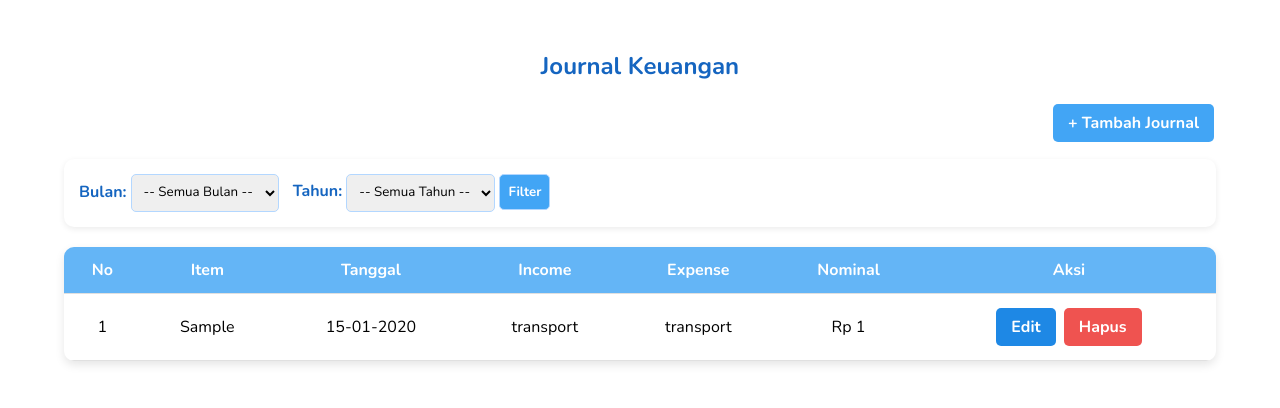
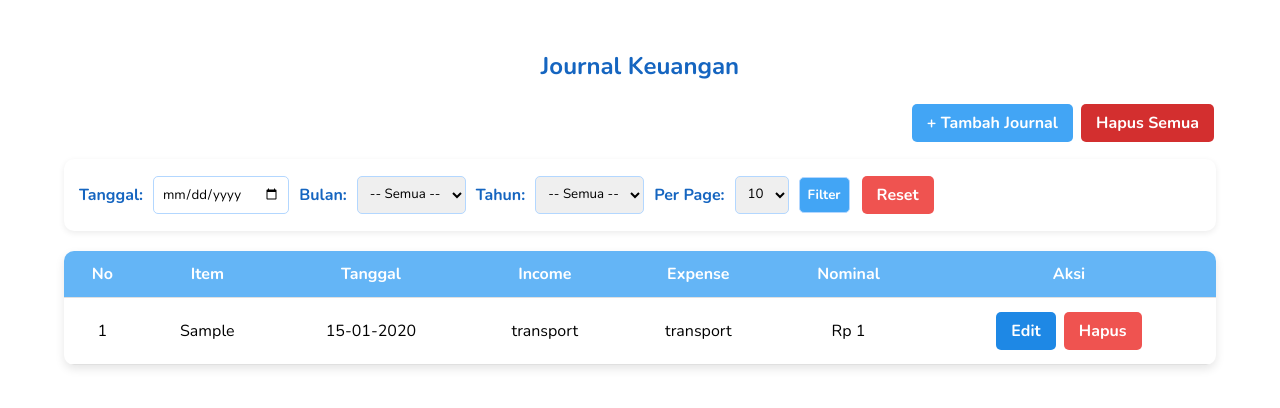
Before and after one commit to Food777/Laporan_Keuangan, a PHP site: page / in a window 1280 px wide. Shown: the top 408 px of the page. Run offline with PHP 8.4, Linux system fonts and the light colour scheme; data comes from the database, SQL or seed files in the repository; tables that the repository leaves empty hold one stand-in row (values such as "Sample post").

Commit message:
Add files via upload
manambahkan combo box untuk pagination dan faker untuk mengetest dummy data

```diff
--- a/index.php
+++ b/index.php
@@ -6,23 +6,49 @@ function rupiah($angka) {
     return "Rp " . number_format($angka, 0, ',', '.');
 }
 
-/* ===== FILTER BULAN & TAHUN ===== */
-$filter_bulan = $_GET['bulan'] ?? '';
-$filter_tahun = $_GET['tahun'] ?? '';
+/* ===== HAPUS SEMUA ===== */
+if(isset($_GET['delete_all']) && $_GET['delete_all'] == 'true'){
+    mysqli_query($con, "DELETE FROM journal");
+    header("Location: index.php");
+    exit;
+}
+
+/* ===== FILTER ===== */
+$filter_tanggal = $_GET['tanggal'] ?? '';
+$filter_bulan   = $_GET['bulan'] ?? '';
+$filter_tahun   = $_GET['tahun'] ?? '';
+$perPage        = $_GET['per_page'] ?? 10; // default 10
+$page           = $_GET['page'] ?? 1;
 
 $where = [];
 
-if (!empty($filter_bulan)) {
-    $where[] = "MONTH(j.tanggal) = '$filter_bulan'";
-}
-
-if (!empty($filter_tahun)) {
-    $where[] = "YEAR(j.tanggal) = '$filter_tahun'";
+if (!empty($filter_tanggal)) {
+    $where[] = "j.tanggal = '$filter_tanggal'";
+} else {
+    if (!empty($filter_bulan)) $where[] = "MONTH(j.tanggal) = '$filter_bulan'";
+    if (!empty($filter_tahun))  $where[] = "YEAR(j.tanggal) = '$filter_tahun'";
 }
 
 $whereSQL = count($where) ? "WHERE " . implode(" AND ", $where) : "";
 
-/* ===== QUERY ===== */
+/* ===== PAGINATION ===== */
+$totalResult = mysqli_query($con, "SELECT COUNT(*) as total FROM journal j $whereSQL");
+$totalRow = mysqli_fetch_assoc($totalResult);
+$totalRecords = $totalRow['total'];
+
+if($perPage === 'all'){
+    $perPageSQL = '';
+    $totalPages = 1;
+    $no = 1;
+} else {
+    $perPage = (int)$perPage;
+    $page = (int)$page;
+    $totalPages = ceil($totalRecords / $perPage);
+    $perPageSQL = "LIMIT " . (($page-1)*$perPage) . ", $perPage";
+    $no = (($page-1)*$perPage) + 1;
+}
+
+/* ===== QUERY DATA ===== */
 $journal_result = mysqli_query($con, "
     SELECT j.id, j.item, j.tanggal,
            i.name AS income_name,
@@ -80,6 +106,7 @@ $journal_result = mysqli_query($con, "
         a.add { background: #42A5F5; }
         a.edit { background: #1E88E5; }
         a.delete { background: #EF5350; }
+        a.delete-all { background: #D32F2F; }
 
         form {
             background: #FFFFFF;
@@ -87,6 +114,10 @@ $journal_result = mysqli_query($con, "
             border-radius: 10px;
             margin-bottom: 20px;
             box-shadow: 0 2px 6px rgba(0,0,0,0.08);
+            display: flex;
+            flex-wrap: wrap;
+            align-items: center;
+            gap: 10px;
         }
 
         label {
@@ -94,7 +125,7 @@ $journal_result = mysqli_query($con, "
             color: #1565C0;
         }
 
-        select, button {
+        input, select, button {
             padding: 8px;
             border-radius: 5px;
             border: 1px solid #B3D7FF;
@@ -144,33 +208,44 @@ $journal_result = mysqli_query($con, "
 
     <div class="top-bar">
         <a href="add.php" class="button add">+ Tambah Journal</a>
+        <a href="?delete_all=true" class="button delete-all" onclick="return confirm('Yakin ingin menghapus semua data?');">Hapus Semua</a>
     </div>
 
-    <!-- FILTER BULAN & TAHUN -->
     <form method="get">
+        <label>Tanggal:</label>
+        <input type="date" name="tanggal" value="<?= htmlspecialchars($filter_tanggal) ?>">
+
         <label>Bulan:</label>
         <select name="bulan">
-            <option value="">-- Semua Bulan --</option>
-            <?php
-            for ($b = 1; $b <= 12; $b++) {
+            <option value="">-- Semua --</option>
+            <?php for ($b = 1; $b <= 12; $b++):
                 $selected = ($filter_bulan == $b) ? 'selected' : '';
                 echo "<option value='$b' $selected>" . date("F", mktime(0,0,0,$b,1)) . "</option>";
-            }
-            ?>
+            endfor; ?>
         </select>
 
-        <label style="margin-left:10px;">Tahun:</label>
+        <label>Tahun:</label>
         <select name="tahun">
-            <option value="">-- Semua Tahun --</option>
-            <?php
-            for ($t = date('Y'); $t >= 2020; $t--) {
+            <option value="">-- Semua --</option>
+            <?php for ($t = date('Y'); $t >= 2020; $t--):
                 $selected = ($filter_tahun == $t) ? 'selected' : '';
                 echo "<option value='$t' $selected>$t</option>";
+            endfor; ?>
+        </select>
+
+        <label>Per Page:</label>
+        <select name="per_page" onchange="this.form.submit()">
+            <?php
+            $options = [10,20,30,40,50,'all'];
+            foreach($options as $opt){
+                $selected = ($perPage == $opt) ? 'selected' : '';
+                echo "<option value='$opt' $selected>$opt</option>";
             }
             ?>
         </select>
 
         <button type="submit">Filter</button>
+        <a href="index.php" class="button delete">Reset</a>
     </form>
 
     <table>
@@ -186,19 +261,17 @@ $journal_result = mysqli_query($con, "
 
         <?php
         if ($journal_result->num_rows > 0) {
-            $no = 1;
             while ($row = $journal_result->fetch_assoc()) {
                 echo "<tr>";
                 echo "<td>$no</td>";
-                echo "<td>{$row['item']}</td>";
+                echo "<td>".htmlspecialchars($row['item'])."</td>";
                 echo "<td>" . date('d-m-Y', strtotime($row['tanggal'])) . "</td>";
-                echo "<td>{$row['income_name']}</td>";
-                echo "<td>{$row['expense_name']}</td>";
+                echo "<td>".htmlspecialchars($row['income_name'])."</td>";
+                echo "<td>".htmlspecialchars($row['expense_name'])."</td>";
                 echo "<td>" . rupiah($row['nominal']) . "</td>";
                 echo "<td>
                         <a href='edit.php?id={$row['id']}' class='button edit'>Edit</a>
-                        <a href='delete.php?id={$row['id']}' class='button delete'
-                           onclick=\"return confirm('Yakin ingin hapus?');\">Hapus</a>
+                        <a href='delete.php?id={$row['id']}' class='button delete' onclick=\"return confirm('Yakin ingin hapus?');\">Hapus</a>
                       </td>";
                 echo "</tr>";
                 $no++;
@@ -208,6 +281,20 @@ $journal_result = mysqli_query($con, "
         }
         ?>
     </table>
+
+    <?php if($perPage != 'all' && $totalPages > 1): ?>
+    <div class="pagination">
+        <?php for($p=1; $p<=$totalPages; $p++):
+            $active = ($p == $page) ? 'active' : '';
+            $queryParams = $_GET;
+            $queryParams['page'] = $p;
+            $url = $_SERVER['PHP_SELF'] . '?' . http_build_query($queryParams);
+        ?>
+            <a href="<?= $url ?>" class="<?= $active ?>"><?= $p ?></a>
+        <?php endfor; ?>
+    </div>
+    <?php endif; ?>
+
 </div>
 
 </body>
```
Also changed, not shown: other parts of index.php (+34 -1 lines), insert.php (added, +57 -0 lines).
